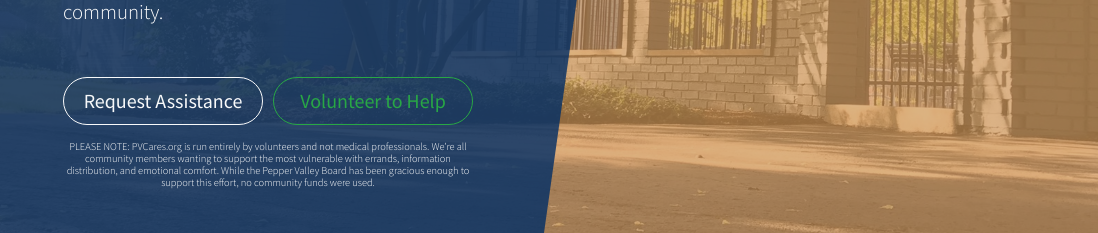
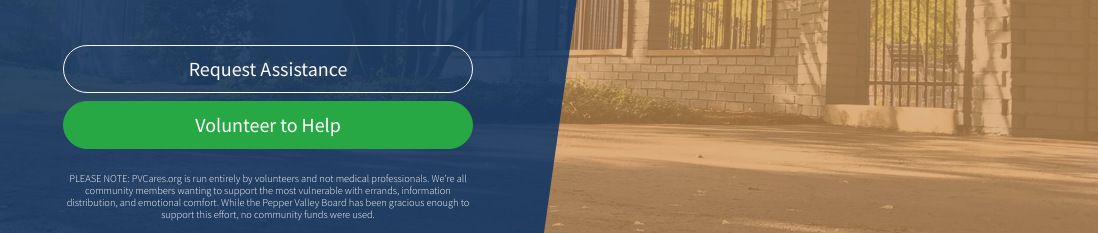
Before and after one commit to qmorallc/qmorallc.github.io, a plain HTML site: page index.html in a window 1280 px wide. Shown: the part 507-740 px from the top of the page, 0-1098 px from the left. Drawn offline with Linux system fonts and the light colour scheme.

Commit message:
Fixed buttons on mobile and popped some color

```diff
--- a/index.html
+++ b/index.html
@@ -37,11 +37,11 @@
             <p class="mb-3">PVcares.org is a group of Pepper Valley Residents organizing mutual aid throughout the Covid-19 outbreak. We focus on providing resources and connecting people within Pepper Valley.</p>
             <p class="mb-5">We recognize that this time doesn’t affect everyone equally, and while we’re all at risk of Covid-19, some people are more vulnerable and need more significant support from the community.</p>
             <div class="form-row">
-              <div class="col">
+              <div class="col col-sm-12 mb-2">
                 <a href="https://forms.gle/fyHkkoWjfXPeRC7K8" class="btn btn-block btn-outline-light btn-lg rounded-pill">Request Assistance</a>
               </div>
-              <div class="col">
-                <a href="https://forms.gle/QjNZPnp8pbN8P4iC8" class="btn btn-block btn-outline-success btn-lg rounded-pill">Volunteer to Help</a>
+              <div class="col col-sm-12 mb-2">
+                <a href="https://forms.gle/QjNZPnp8pbN8P4iC8" class="btn btn-block btn-success btn-lg rounded-pill">Volunteer to Help</a>
               </div>
             </div>
             <p class="text-center text-gray mt-3" style="font-size: 0.65rem; line-height: 0.75rem;">PLEASE NOTE: PVCares.org is run entirely by volunteers and not medical professionals. We’re all community members wanting to support the most vulnerable with errands, information distribution, and emotional comfort. While the Pepper Valley Board has been gracious enough to support this effort, no community funds were used.</p>
```
